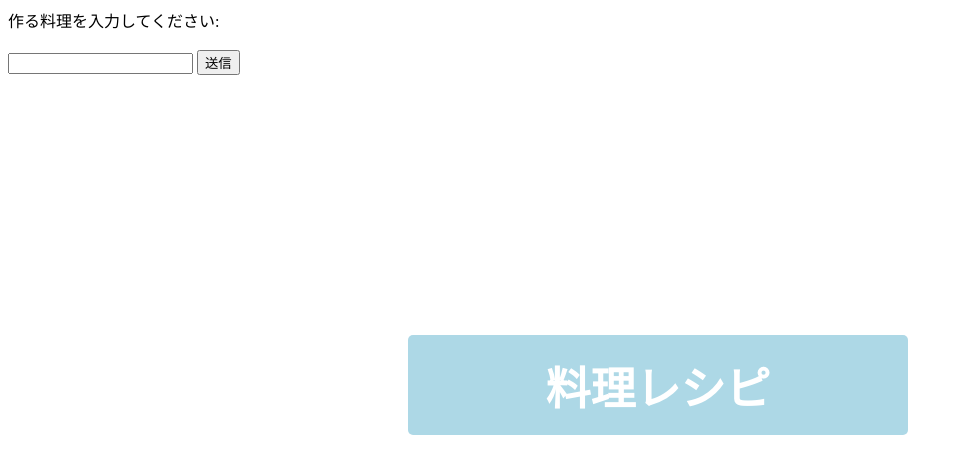
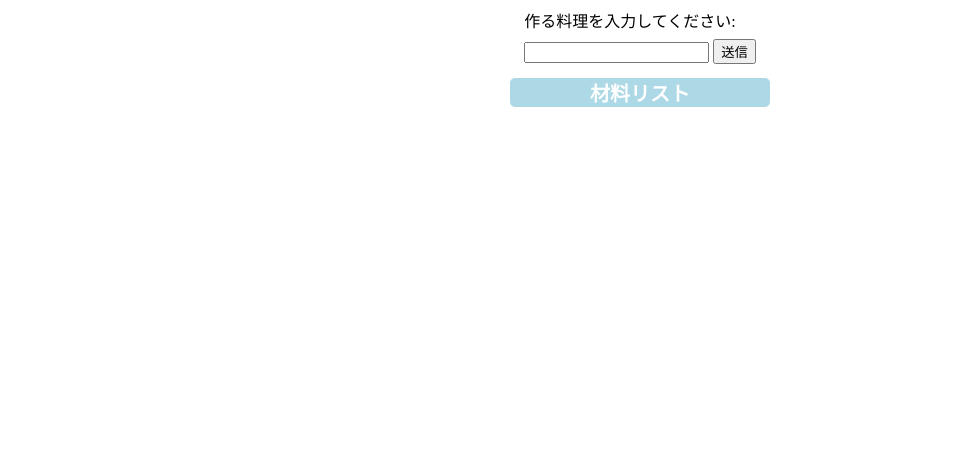
Before and after one commit to stapler823/cooking_app, a Flask app: page / in a window 1280 px wide. Shown: the top 474 px of the page, without its empty margins (0-963 px from the left). Run offline with Flask 3, Linux system fonts and the light colour scheme; some libraries are stand-ins or nearby versions.

Commit message:
CSSを微修正。プロンプトを微修正

```diff
--- a/src/app.py
+++ b/src/app.py
@@ -37,7 +37,7 @@ def generate_text(prompt):
     "---------------------\n"
     "{context_str}"
     "\n---------------------\n"
-    "この情報を参照して次の質問に合致する料理の名前・材料・作り方を一つ教えてください: {query_str}\n"
+    "この情報を参照して次のクエリの要素を含む料理の名前・材料・作り方を一つ教えてください: {query_str}\n"
     "その際、回答の形式は下記としてください。\n"
     "■料理名\n"
     "■材料\n"
--- a/src/static/css/style.css
+++ b/src/static/css/style.css
@@ -1,17 +1,26 @@
+.item-container {
+  display: flex;
+  justify-content: center;
+  align-items: center;
+  flex-flow: column;
+}
+
+.user_input {
+  margin-top: 10px;
+  margin-bottom: 5px;
+}
+
 .button {
   background: lightblue;
   color: #fff;
-  padding: 0 2em;
+  padding: 0 4em;
   border: 0;
-  width: 500px;
-  height: 100px;
-  font-size: 45px;
+  font-size: 20px;
   border-radius: 5px;
   font-weight: 900;
-  position: relative;
-  left: 400px;
-  top: 260px;
   font-family: serif;
+  margin-top: 10px;
+  margin-bottom: 10px;
 }
 
 .button:hover {
--- a/src/templates/index.html
+++ b/src/templates/index.html
@@ -8,12 +8,14 @@
   <link rel="stylesheet" href="/static/css/style.css">
 </head>
 <body>
-  <form method="post" id="form">
-    <label for="user_input">作る料理を入力してください:</label><br /><br />
-    <input type="text" id="user_input" name="user_input">
-    <input type="submit" value="送信">
-  </form>
-  <button id="modalOpen" class="button">料理レシピ</button>
+  <div class="item-container">
+    <form method="post" id="form">
+      <label for="user_input">作る料理を入力してください:</label><br >
+      <input type="text" id="user_input" name="user_input" class="user_input">
+      <input type="submit" value="送信">
+    </form>
+    <button id="modalOpen" class="button">材料リスト</button>
+  </div>
   <div id="chat"></div>
   <div id="easyModal" class="modal">
     <div class="modal-content">
```
